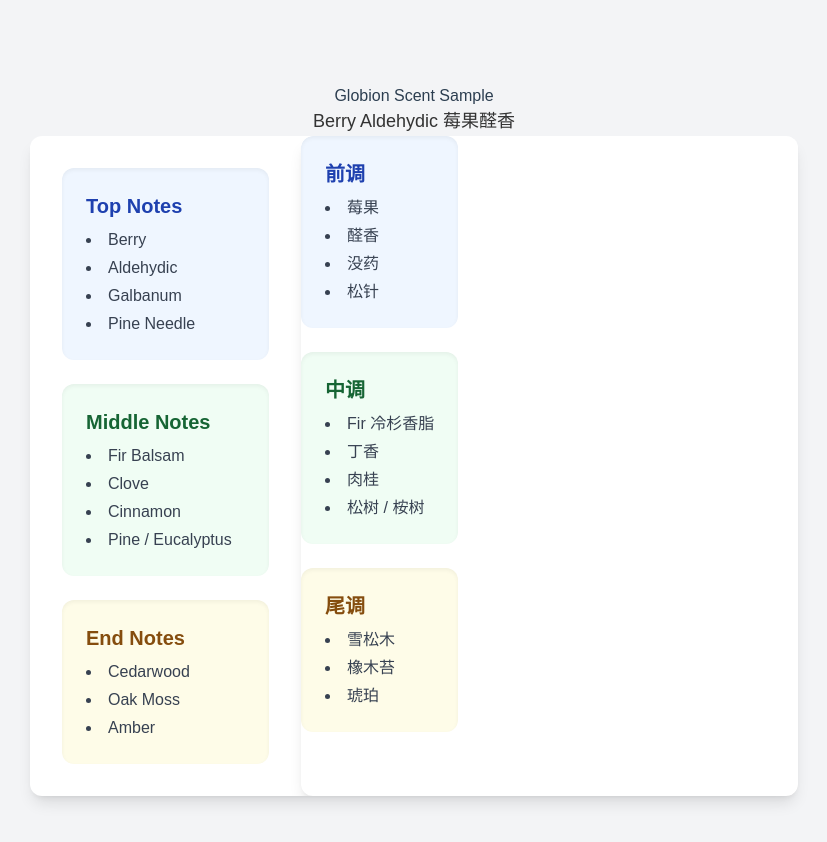
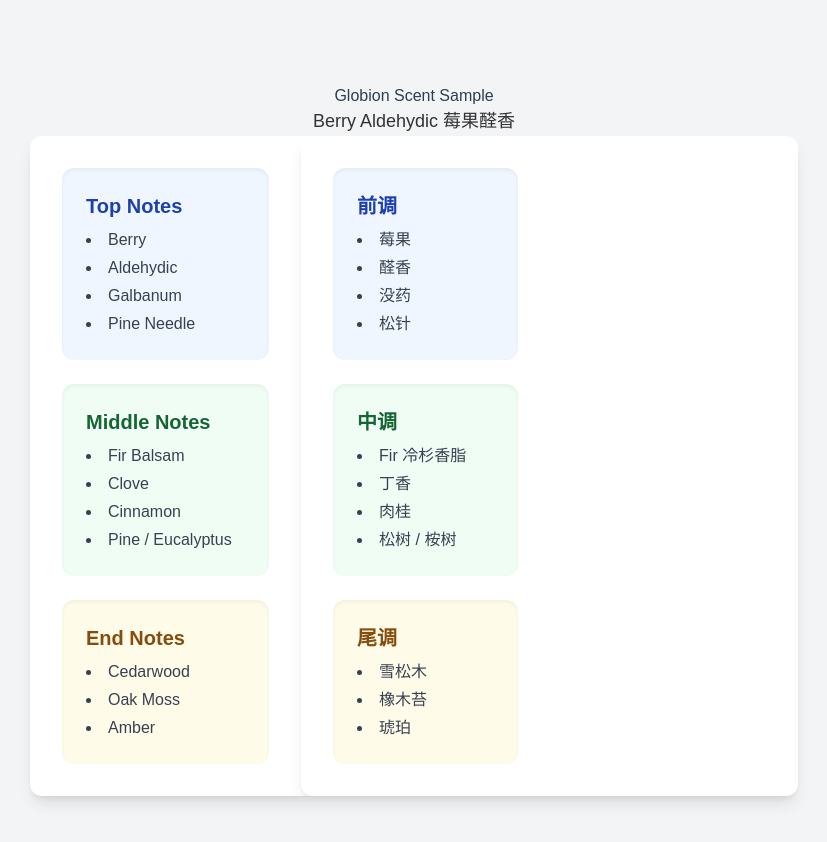
Before and after one commit to james2921/Berry-Aldehydic, a plain HTML site: page index.html in a window 1280 px wide. Shown: the whole page, without its empty margins (226-1053 px from the left). Drawn offline with nearby package versions, Linux system fonts and the light colour scheme.

Commit message:
Update index.html

```diff
--- a/index.html
+++ b/index.html
@@ -75,7 +75,7 @@
         </div>
      </div>
     <div class="max-w-3xl w-full bg-white rounded-xl shadow-lg overflow-hidden md:flex">
-        <!div class="md:w-1/2 p-8 flex flex-col justify-cente">
+        <div class="md:w-1/2 p-8 flex flex-col justify-cente">
            <div class="space-y-6">
               <div class="bg-blue-50 p-6 rounded-xl shadow-inner">
                 <h2 class="text-xl font-semibold text-blue-800 mb-2">前调</h2>
@@ -104,7 +104,7 @@
                 </ul>
                </div>
              </div>
-         <!/div>
+         </div>
     </div>
 </div>
 
```
